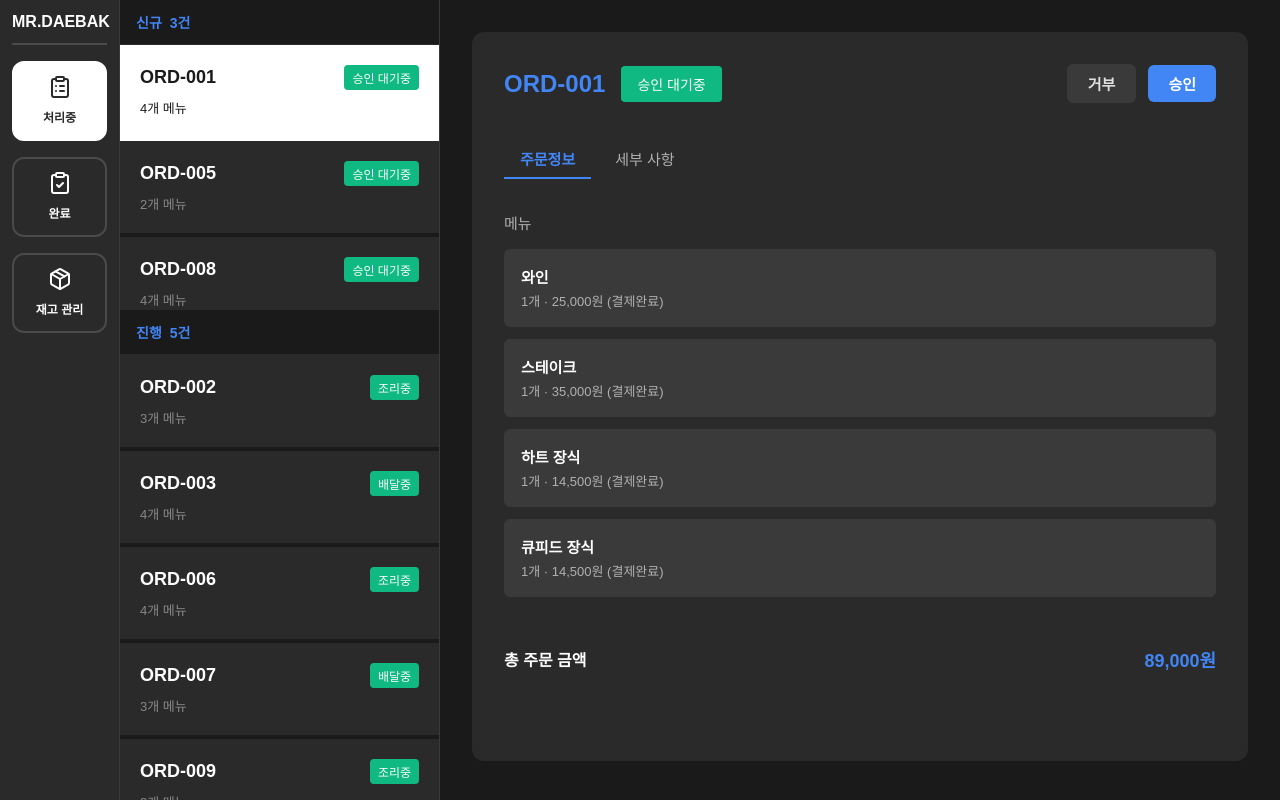
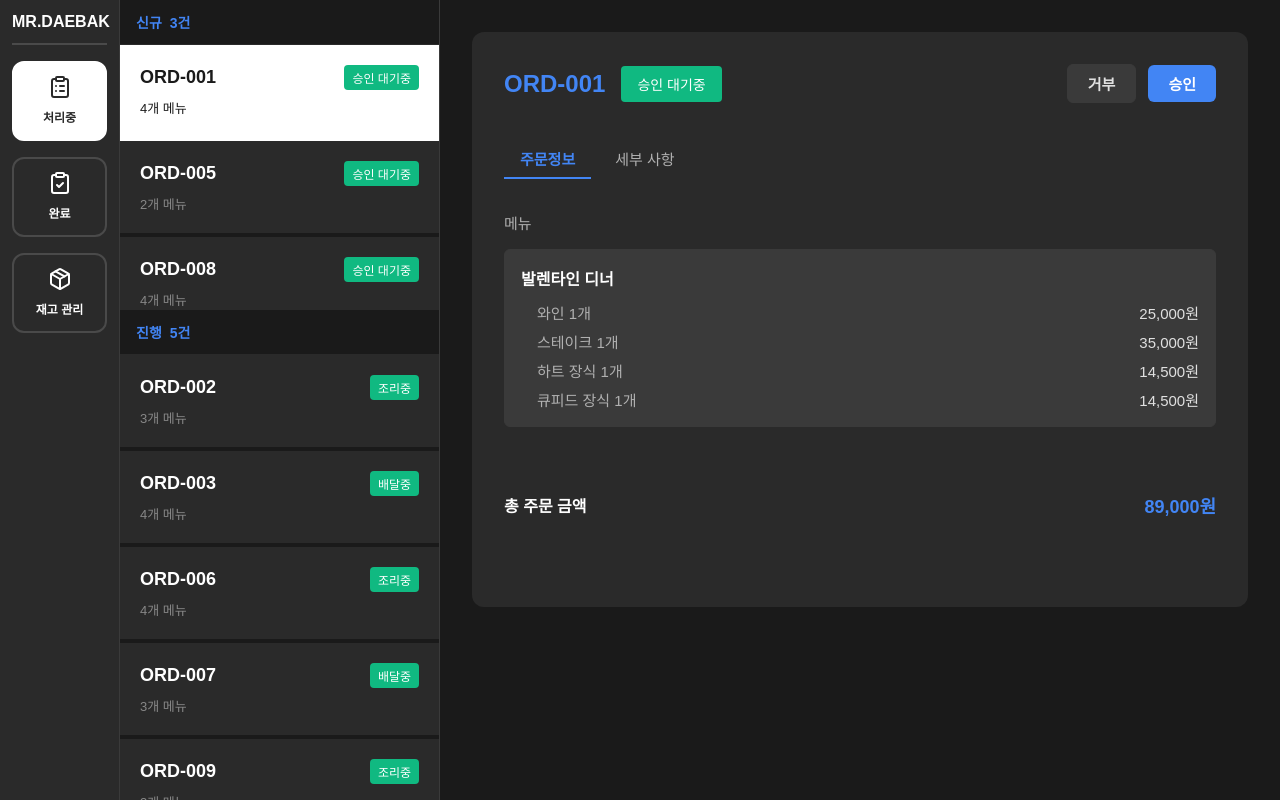
Before and after one commit to sogonggogo/sogonggogo_staff, a Next.js app: page / in a window 1280 px wide. Built offline with nearby package versions, Linux system fonts and the light colour scheme; a web font is replaced by a local one.

Commit message:
style : 주문 정보 레이아웃 세부구현

```diff
--- a/src/components/order/OrderDetail.tsx
+++ b/src/components/order/OrderDetail.tsx
@@ -2,7 +2,7 @@ import { useState } from "react";
 import styled from "@emotion/styled";
 import { theme } from "@/styles/theme";
 import { Order, getStatusText } from "@/data/orders";
-import { formatPrice } from "@/data/menus";
+import { formatPrice, dinnerMenus } from "@/data/menus";
 
 const DetailContent = styled.div`
   flex: 1;
@@ -169,10 +169,8 @@ const MenuList = styled.div`
   gap: ${theme.spacing.md};
 `;
 
-const MenuItem = styled.div`
-  display: flex;
-  justify-content: space-between;
-  align-items: center;
+const MenuGroup = styled.div`
+  margin-bottom: ${theme.spacing.lg};
   padding: ${theme.spacing.lg};
   background: ${theme.colors.background.darkest};
   border-radius: ${theme.borderRadius.sm};
@@ -180,22 +178,36 @@ const MenuItem = styled.div`
   font-family: ${theme.fontFamily.nanumGothic};
 `;
 
-const MenuInfo = styled.div`
+const MainMenuName = styled.div`
+  font-size: ${theme.fontSize.lg};
+  font-weight: ${theme.fontWeight.bold};
+  color: ${theme.colors.text.white};
+  margin-bottom: ${theme.spacing.md};
+`;
+
+const SubMenuList = styled.div`
   display: flex;
   flex-direction: column;
-  gap: ${theme.spacing.xs};
+  gap: ${theme.spacing.sm};
+  padding-left: ${theme.spacing.lg};
 `;
 
-const MenuName = styled.div`
+const SubMenuItem = styled.div`
+  display: flex;
+  justify-content: space-between;
+  align-items: center;
   font-size: ${theme.fontSize.base};
-  font-weight: ${theme.fontWeight.bold};
-  color: ${theme.colors.text.white};
+  color: ${theme.colors.text.light};
 `;
 
-const MenuDetails = styled.div`
-  font-size: ${theme.fontSize.sm};
+const SubMenuName = styled.span`
   font-weight: ${theme.fontWeight.normal};
   color: ${theme.colors.text.tertiary};
+`;
+
+const SubMenuDetails = styled.span`
+  font-weight: ${theme.fontWeight.medium};
+  color: ${theme.colors.text.light};
 `;
 
 const TotalSection = styled.div`
@@ -281,16 +293,41 @@ export default function OrderDetail({ order }: OrderDetailProps) {
           <MenuSection>
             <MenuTitle>메뉴</MenuTitle>
             <MenuList>
-              {order.items.map((item, index) => (
-                <MenuItem key={index}>
-                  <MenuInfo>
-                    <MenuName>{item.name}</MenuName>
-                    <MenuDetails>
-                      {item.quantity}개 · {formatPrice(item.price)} (결제완료)
-                    </MenuDetails>
-                  </MenuInfo>
-                </MenuItem>
-              ))}
+              {order.menuId ? (
+                <MenuGroup>
+                  <MainMenuName>
+                    {dinnerMenus.find((m) => m.id === order.menuId)?.name ||
+                      "메뉴"}
+                  </MainMenuName>
+                  <SubMenuList>
+                    {order.items.map((item, index) => (
+                      <SubMenuItem key={index}>
+                        <SubMenuName>
+                          {item.name} {item.quantity}개
+                        </SubMenuName>
+                        <SubMenuDetails>
+                          {formatPrice(item.price)}
+                        </SubMenuDetails>
+                      </SubMenuItem>
+                    ))}
+                  </SubMenuList>
+                </MenuGroup>
+              ) : (
+                <MenuGroup>
+                  <SubMenuList>
+                    {order.items.map((item, index) => (
+                      <SubMenuItem key={index}>
+                        <SubMenuName>
+                          {item.name} {item.quantity}개
+                        </SubMenuName>
+                        <SubMenuDetails>
+                          {formatPrice(item.price)}
+                        </SubMenuDetails>
+                      </SubMenuItem>
+                    ))}
+                  </SubMenuList>
+                </MenuGroup>
+              )}
             </MenuList>
             <TotalSection>
               <TotalLabel>총 주문 금액</TotalLabel>
```
